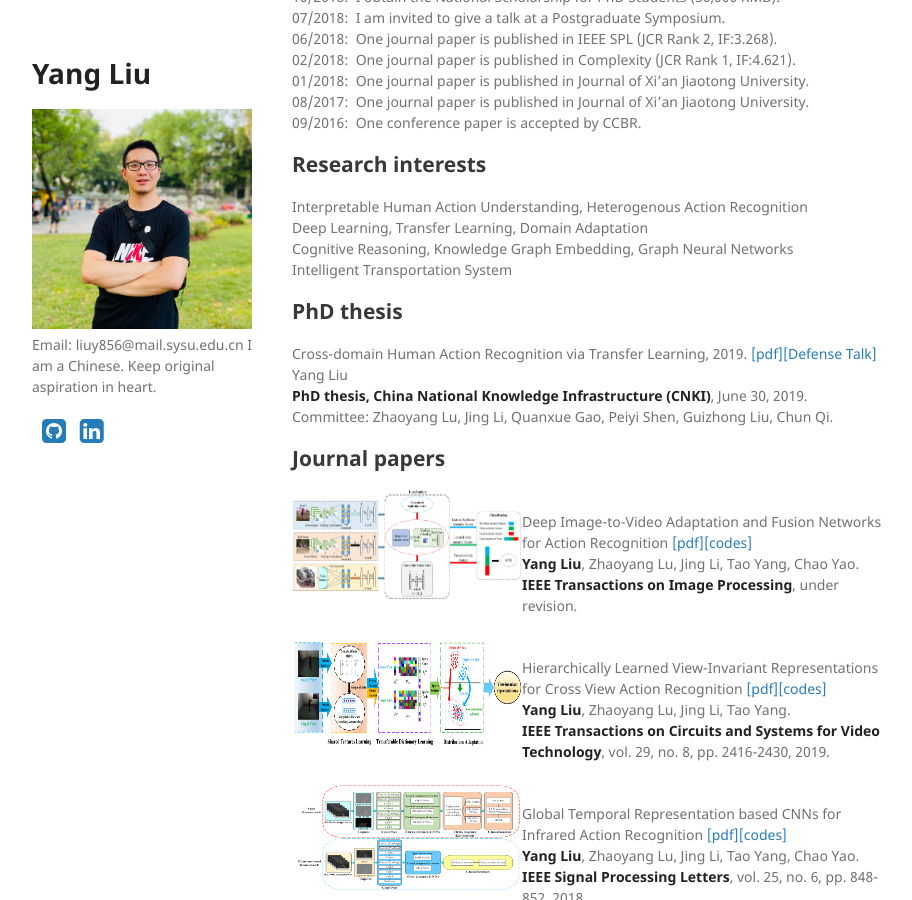
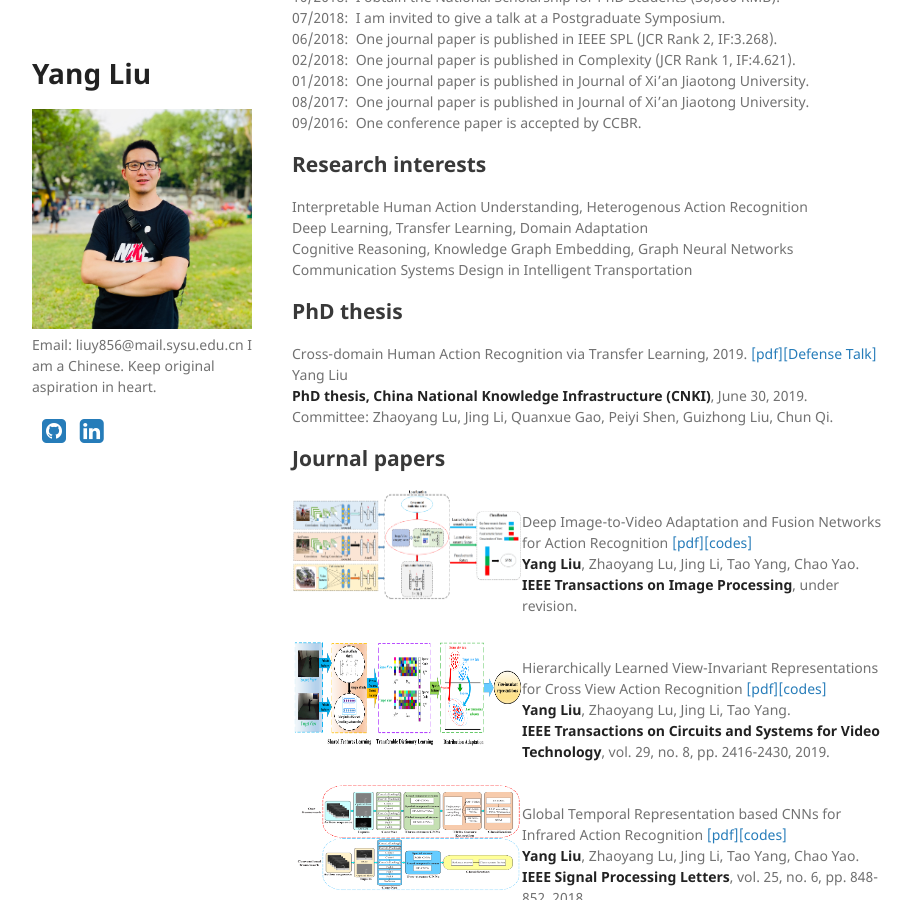
Before and after one commit to YangLiu9208/home, a Jekyll site: the page built from index.md, in a window 1280 px wide and 900 px high, scrolled down 430 px. Shown: the whole window, without its empty margins (178-1090 px from the left). Built offline with Jekyll 4.4.1, drawn with Linux system fonts in a browser that asks for light colours; a style sheet for code colours, icons or effects is not loaded.

Commit message:
Update index.md

```diff
--- a/index.md
+++ b/index.md
@@ -23,7 +23,7 @@ I'm Yang Liu (刘阳), a post-doctoral fellow at [HCP Lab](http://www.sysu-hcp.n
 Interpretable Human Action Understanding, Heterogenous Action Recognition
 Deep Learning, Transfer Learning, Domain Adaptation
 Cognitive Reasoning, Knowledge Graph Embedding, Graph Neural Networks
-Intelligent Transportation System
+Communication Systems Design in Intelligent Transportation
 
 ## PhD thesis
 Cross-domain Human Action Recognition via Transfer Learning, 2019. [[pdf]]((https://yangliu9208.github.io/home/))[[Defense Talk]]((https://yangliu9208.github.io/home/))
```
